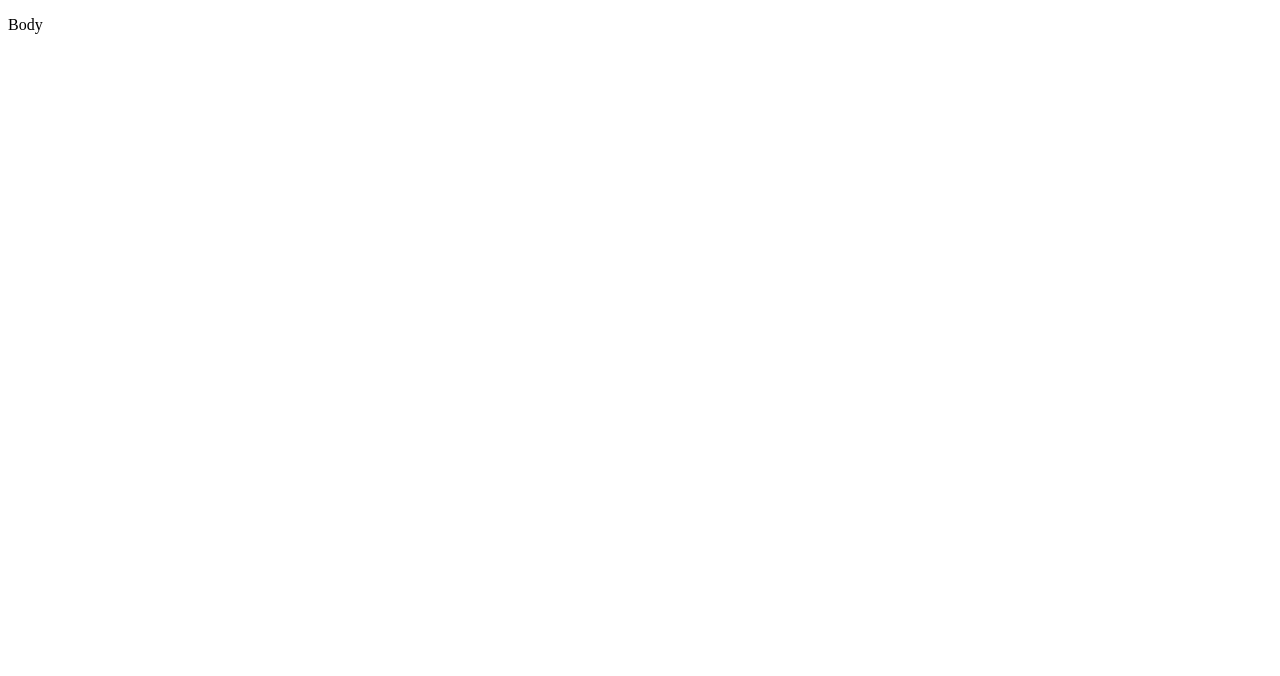
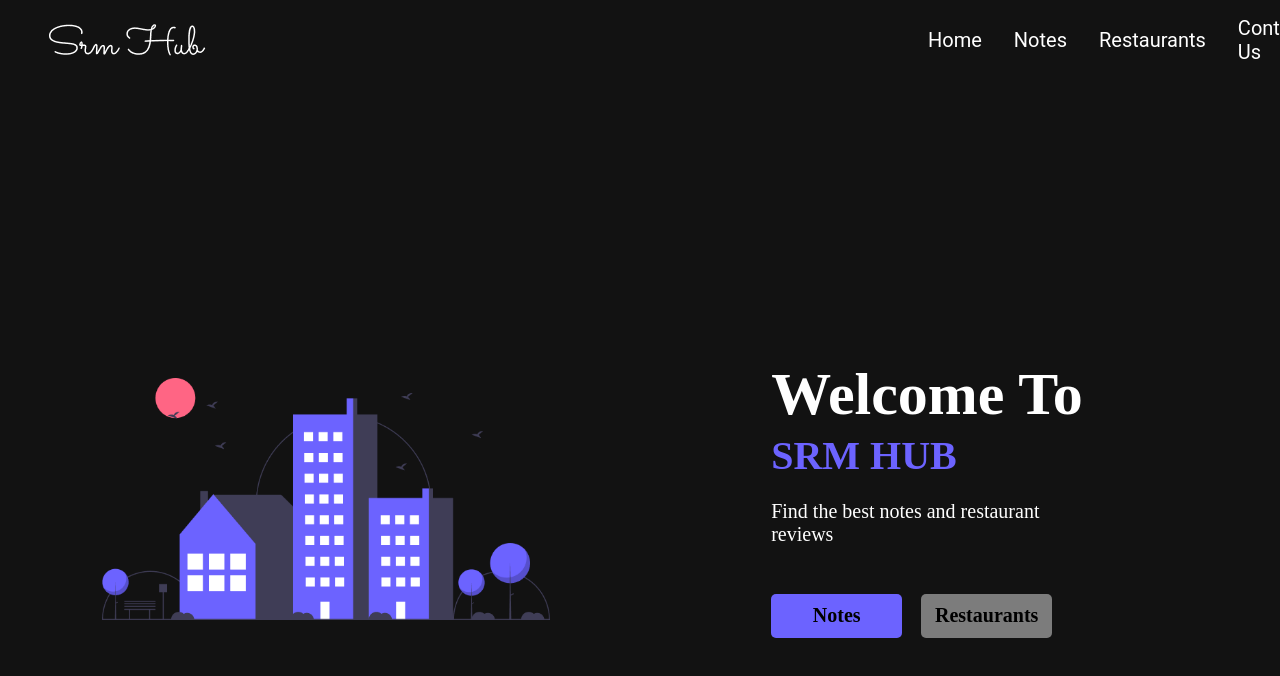
Before and after one commit to AgrPaavan/CN-mini-project, a plain HTML site: page index.html in a window 1280 px wide. Drawn offline with Linux system fonts and the light colour scheme; a web font is replaced by a local one.

Commit message:
Added landing page

```diff
--- a/css/style.css
+++ b/css/style.css
@@ -0,0 +1,141 @@
+@font-face {
+  font-family: Roboto;
+  src: url("https://fonts.googleapis.com/css2?family=Bakbak+One&family=Josefin+Sans:ital,wght@1,500&family=Open+Sans:ital,wght@0,300;0,400;0,500;0,700;0,800;1,300;1,400;1,600;1,700;1,800&family=Roboto:ital,wght@1,700&display=swap");
+}
+@font-face {
+  font-family: Montserrat;
+  src: url("https://fonts.googleapis.com/css2?family=Montserrat:wght@700&display=swap");
+}
+@font-face {
+  font-family: Montserrat;
+  src: url("https://fonts.googleapis.com/css2?family=Montserrat:wght@600&display=swap");
+}
+@font-face {
+  font-family: Montserrat;
+  src: url("https://fonts.googleapis.com/css2?family=Montserrat:wght@500&display=swap");
+}
+* {
+  margin: 0;
+  padding: 0;
+  box-sizing: border-box;
+}
+
+body {
+  background-color: #121212;
+}
+
+nav {
+  position: fixed;
+  z-index: 10;
+  left: 0;
+  right: 0;
+  top: 0;
+  height: 5rem;
+}
+
+nav .logo {
+  float: left;
+  width: 40%;
+  height: 100%;
+  display: flex;
+  align-items: center;
+  color: white;
+}
+
+nav .logo img {
+  margin: 3rem;
+}
+
+nav .nav {
+  padding-left: 25rem;
+  margin: 0;
+  height: 100%;
+  display: flex;
+  align-items: center;
+  font-family: Roboto;
+}
+
+nav .nav li {
+  list-style: none;
+}
+
+nav .nav a {
+  display: block;
+  font-size: 20px;
+  padding: 1rem;
+  color: #fff;
+  text-decoration: none;
+}
+
+.title {
+  display: flex;
+  align-items: center;
+  max-width: 95%;
+  height: 70%;
+}
+
+.left {
+  width: 55%;
+  display: flex;
+  flex-direction: column;
+  justify-content: left;
+  padding-top: 45vh;
+  right: 15rem;
+  margin-left: 8vw;
+}
+
+.left img {
+  width: 35vw;
+  justify-content: center;
+}
+
+.right {
+  margin-top: 5rem;
+}
+
+.right h1 {
+  font-size: 2.5rem;
+  color: #ffffff;
+  margin-top: 35vh;
+  font-family: Montserrat;
+  font-weight: 700;
+  font-size: 60px;
+}
+
+.right h3 {
+  font-size: 1.5rem;
+  margin-top: 0.2rem;
+  color: #6c63ff;
+  font-family: Montserrat;
+  font-weight: 600;
+  font-size: 40px;
+}
+
+.right p {
+  font-size: 0.9rem;
+  color: #ffffff;
+  margin-top: 1.3rem;
+  font-family: Montserrat;
+  font-weight: 500;
+  font-size: 20px;
+}
+
+button {
+  margin-top: 3rem;
+  width: 131px;
+  height: 44px;
+  border-radius: 5px;
+  border: none;
+  font-family: Montserrat;
+  font-weight: 600;
+  font-size: 20px;
+}
+
+.btn_notes {
+  background-color: #6c63ff;
+}
+
+.btn_restaurant {
+  margin-left: 15px;
+  background-color: #7c7c7c;
+}
--- a/index.html
+++ b/index.html
@@ -1,15 +1,41 @@
-<!doctype html>
+<!DOCTYPE html>
 <html>
+  <head>
+    <meta charset="UTF-8" />
 
-<head>
-    <link rel="stylesheet" href="css/style.css">
+    <link rel="stylesheet" href="css/style.css" />
     <script src="js/index.js"></script>
 
-    <title>Mini Project</title>
-</head>
+    <title>Srm Hub</title>
 
-<body>
-    <p>Body</p>
-</body>
+    <link rel="preconnect" href="https://fonts.googleapis.com" />
+    <link rel="preconnect" href="https://fonts.gstatic.com" crossorigin />
+  </head>
 
+  <body>
+    <nav>
+      <div class="logo"><img src="./img/logo.png" alt="Srm Hub" /></div>
+      <ul class="nav">
+        <li><a href="#">Home</a></li>
+        <li><a href="#">Notes</a></li>
+        <li><a href="#">Restaurants</a></li>
+        <li><a href="#">Contact Us</a></li>
+      </ul>
+    </nav>
+    <div class="container">
+      <div class="title">
+        <div class="left"><img src="./img/buildings.png" /></div>
+        <div class="right">
+          <h1>Welcome To</h1>
+          <h3>SRM HUB</h3>
+          <p>
+            Find the best notes and restaurant <br />
+            reviews
+          </p>
+          <button class="btn_notes">Notes</button>
+          <button class="btn_restaurant">Restaurants</button>
+        </div>
+      </div>
+    </div>
+  </body>
 </html>
```
Also changed, not shown: img/buildings.png (added), img/logo.png (added).
